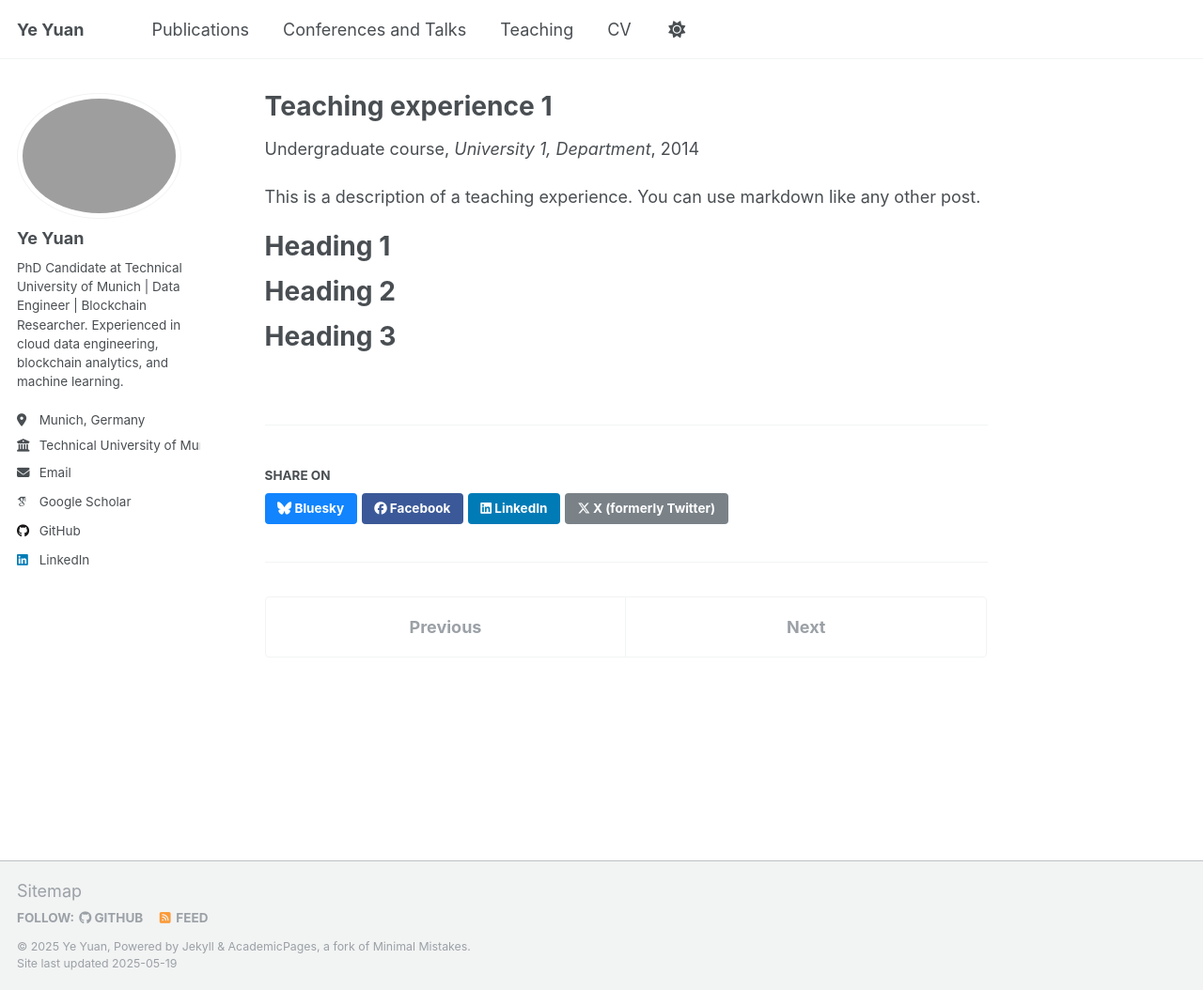
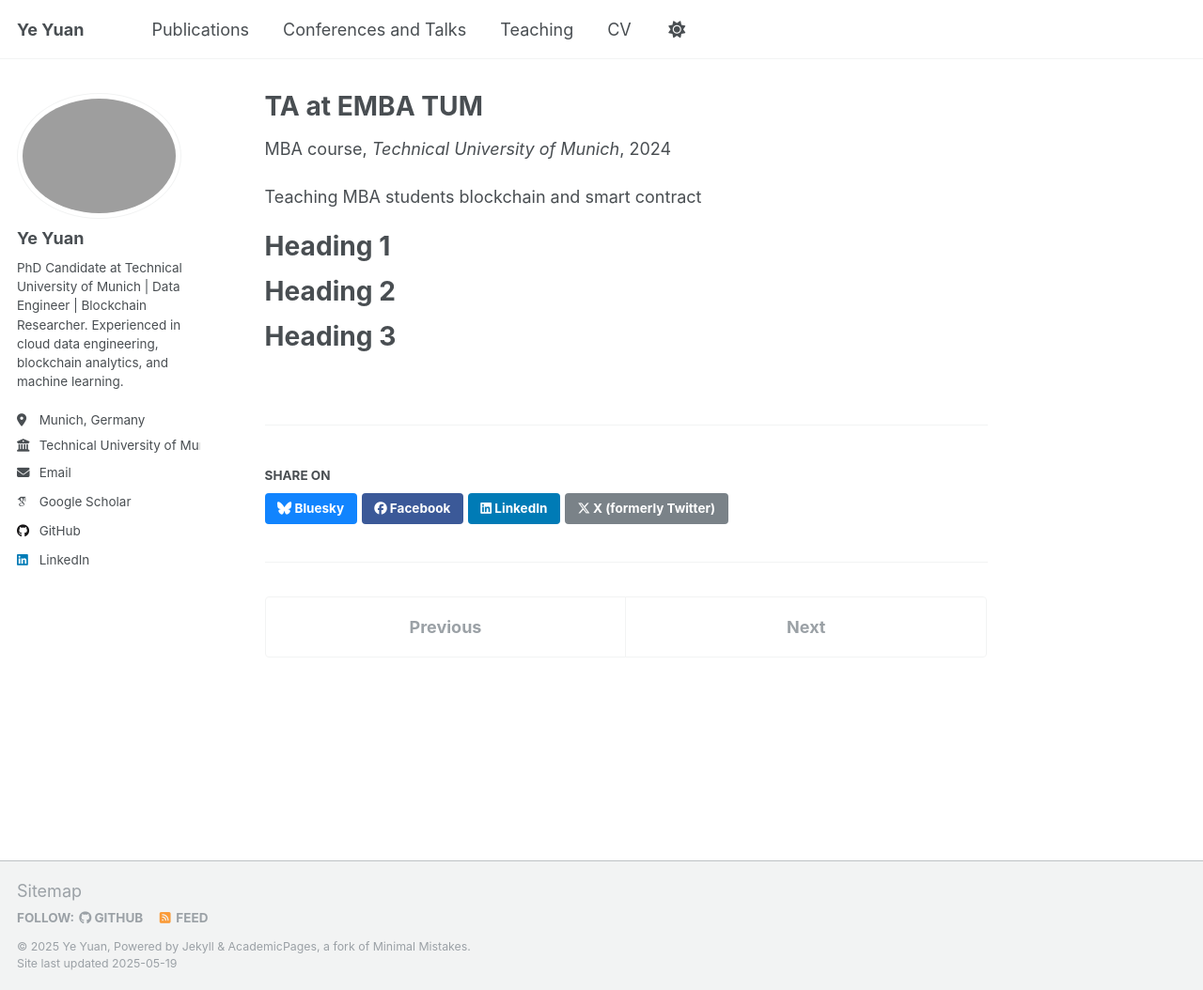
Before and after one commit to yuanye126/yuanye126.github.io, a Jekyll site: the page built from _teaching/2014-spring-teaching-1.md, in a window 1280 px wide and 1054 px high. Shown: the whole window at 94% size. Built offline with Jekyll 4.4.1, drawn with Linux system fonts in a browser that asks for light colours; some web fonts are replaced.

Commit message:
Update 2014-spring-teaching-1.md

```diff
--- a/_teaching/2014-spring-teaching-1.md
+++ b/_teaching/2014-spring-teaching-1.md
@@ -1,14 +1,14 @@
 ---
-title: "Teaching experience 1"
+title: "TA at EMBA TUM"
 collection: teaching
-type: "Undergraduate course"
+type: "MBA course"
 permalink: /teaching/2014-spring-teaching-1
-venue: "University 1, Department"
-date: 2014-01-01
-location: "City, Country"
+venue: "Technical University of Munich"
+date: 2024-12-01
+location: "Munich, Germany"
 ---
 
-This is a description of a teaching experience. You can use markdown like any other post.
+Teaching MBA students blockchain and smart contract
 
 Heading 1
 ======
```
